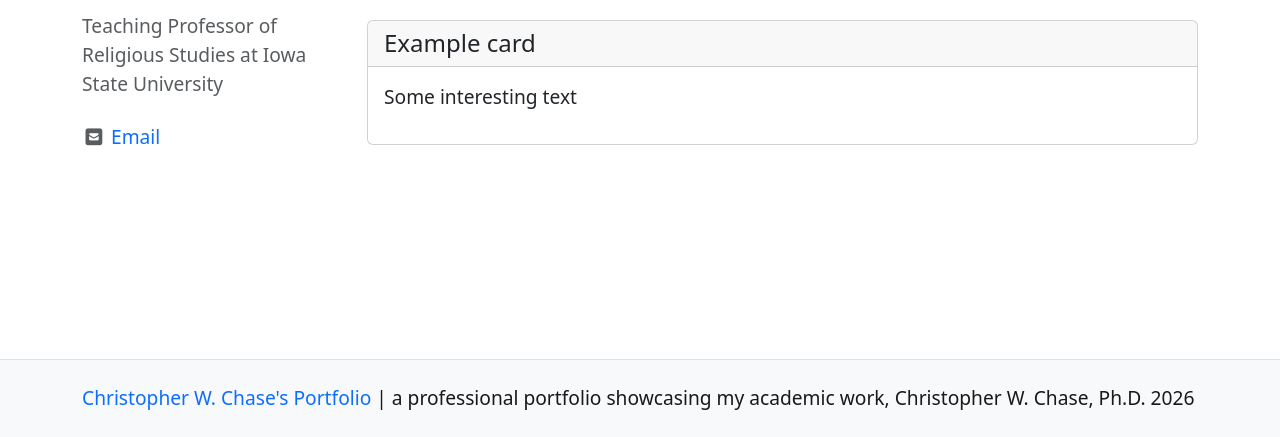
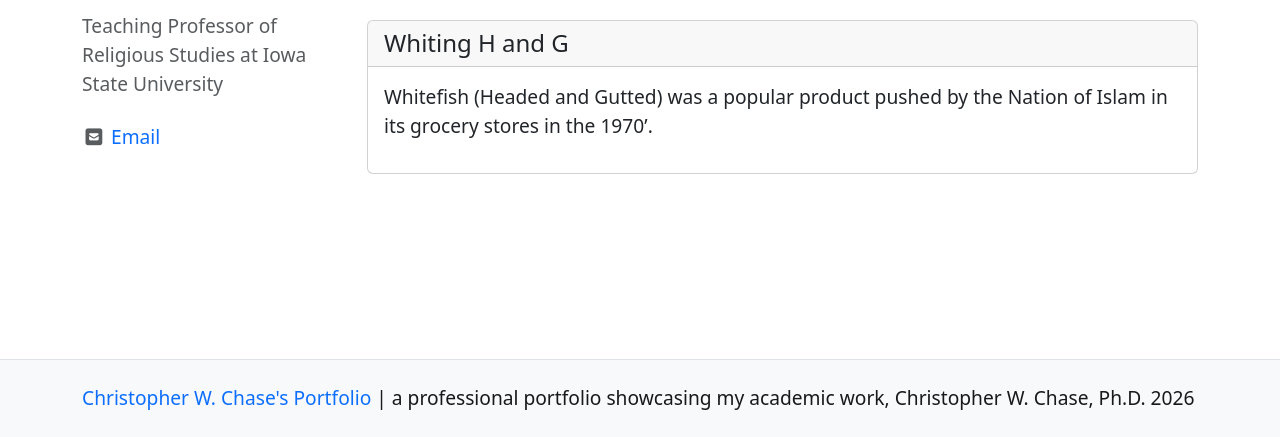
Before and after one commit to ycdd5h6km7-beep/christopher-w-chase, a Jekyll site: the page built from pages/talks.md, in a window 1280 px wide, cut to the strip 463-900 px from the top of the page. Built offline with Jekyll 4.4.1, drawn with Linux system fonts in a browser that asks for light colours; nearby versions of some CDN libraries.

Commit message:
Redid the Standard Card Option

```diff
--- a/pages/talks.md
+++ b/pages/talks.md
@@ -8,4 +8,4 @@ Youtube Test Embed
 
 {% include video-embed.html youtubeid="10WdYrNOK5U" width="50" %}
 
-{% include card.html text="Some interesting text" header="Example card" %}
+{% include card.html text="Whitefish (Headed and Gutted) was a popular product pushed by the Nation of Islam in its grocery stores in the 1970'." header="Whiting H and G" %}
```
